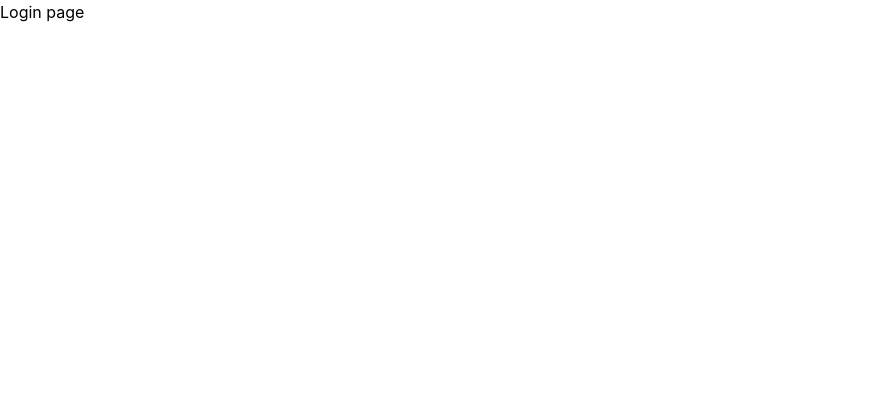
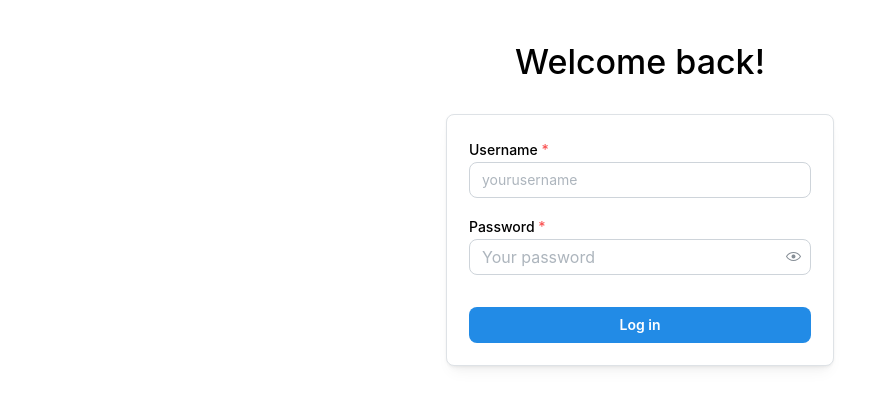
Before and after one commit to ongkristopher/Gadget-Management-System, a Next.js app in the folder frontend/: page /login in a window 1280 px wide. Shown: the top 408 px of the page, without its empty margins (0-896 px from the left). Built offline with nearby package versions, Linux system fonts and the light colour scheme.

Commit message:
Login page design

```diff
--- /dev/null
+++ b/frontend/app/login/Login.module.css
@@ -0,0 +1,11 @@
+.title {
+  font-family: Outfit, var(--mantine-font-family);
+  font-weight: 500;
+}
+
+.subtitle {
+  color: var(--mantine-color-dimmed);
+  font-size: var(--mantine-font-size-sm);
+  text-align: center;
+  margin-top: 5px;
+}
--- a/frontend/app/login/page.tsx
+++ b/frontend/app/login/page.tsx
@@ -1,3 +1,38 @@
+import {
+  Button,
+  Container,
+  Paper,
+  PasswordInput,
+  TextInput,
+  Title,
+} from "@mantine/core";
+import classes from "./Login.module.css";
+
 export default function LoginPage() {
-  return <div>Login page</div>;
+  return (
+    <Container size={420} my={40}>
+      <Title ta="center" className={classes.title}>
+        Welcome back!
+      </Title>
+
+      <Paper withBorder shadow="sm" p={22} mt={30} radius="md">
+        <TextInput
+          label="Username"
+          placeholder="yourusername"
+          required
+          radius="md"
+        />
+        <PasswordInput
+          label="Password"
+          placeholder="Your password"
+          required
+          mt="md"
+          radius="md"
+        />
+        <Button fullWidth mt="xl" radius="md">
+          Log in
+        </Button>
+      </Paper>
+    </Container>
+  );
 }
```
